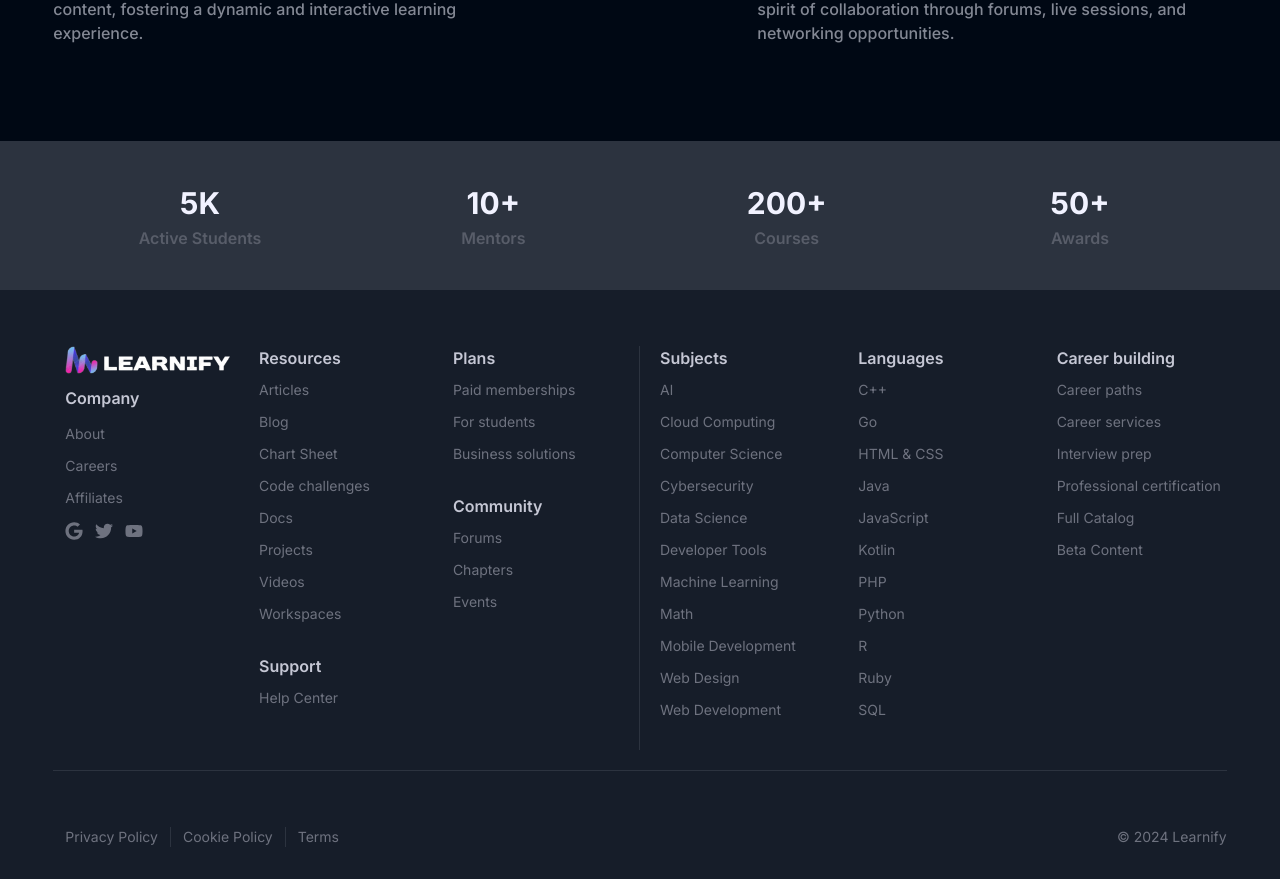
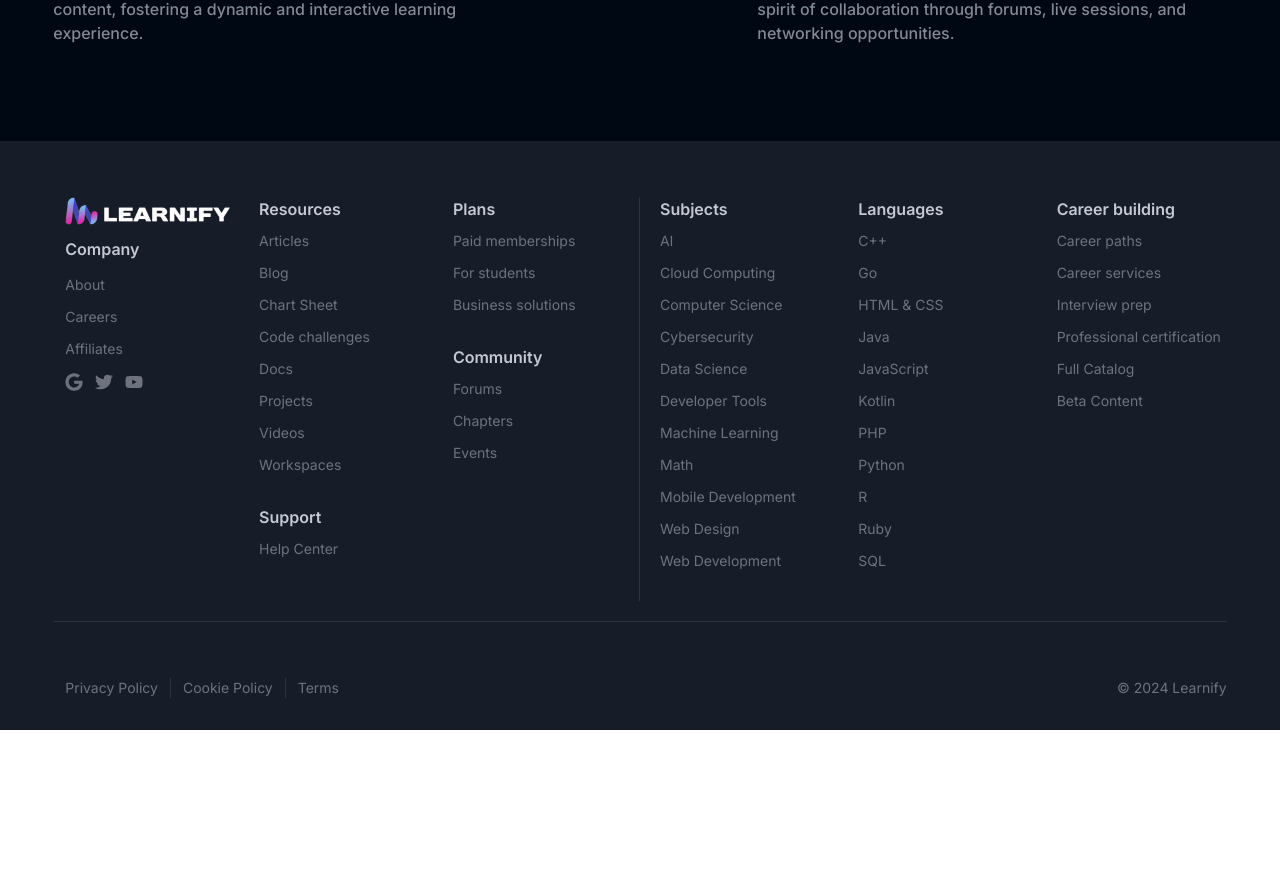
Before and after one commit to irohit373/Learnify-EdTech-Platform-MERN, a React (Create React App) app: page /about in a window 1280 px wide. Shown: the part 1230-2109 px from the top of the page. After the commit the page ends 1960 px from the top, so only its background shows below. Built offline with nearby package versions, Linux system fonts and the light colour scheme; no server answers; a web font is replaced by a local one.

Commit message:
update about section

```diff
--- a/src/Component/Core/AboutPage/Stats.jsx
+++ b/src/Component/Core/AboutPage/Stats.jsx
@@ -9,7 +9,7 @@ const Stats = [
 
 const StatsComponenet = () => {
   return (
-    <div className="bg-richblack-700">
+    <div className="bg-richblack-700 mb-16">
       {/* Stats */}
       <div className="flex flex-col gap-10 justify-between w-11/12 max-w-maxContent text-white mx-auto ">
         <div className="grid grid-cols-2 md:grid-cols-4 text-center">
--- a/src/Pages/About.jsx
+++ b/src/Pages/About.jsx
@@ -42,7 +42,7 @@ const About = () => {
           <Quote />
         </div>
       </section>
-
+      {/* <StatsComponenet /> */}
       <section>
         <div className="mx-auto flex w-11/12 max-w-maxContent flex-col justify-between gap-10 text-richblack-500">
           {/* <div className="flex flex-col items-center gap-10 lg:flex-row justify-between">
@@ -102,7 +102,7 @@ const About = () => {
         </div>
       </section>
 
-      <StatsComponenet />
+      {/* <StatsComponenet /> */}
       {/* <section className="mx-auto mt-20 flex w-11/12 max-w-maxContent flex-col justify-between gap-10 text-white">
         <LearningGrid />
         <ContactFormSection />
```
